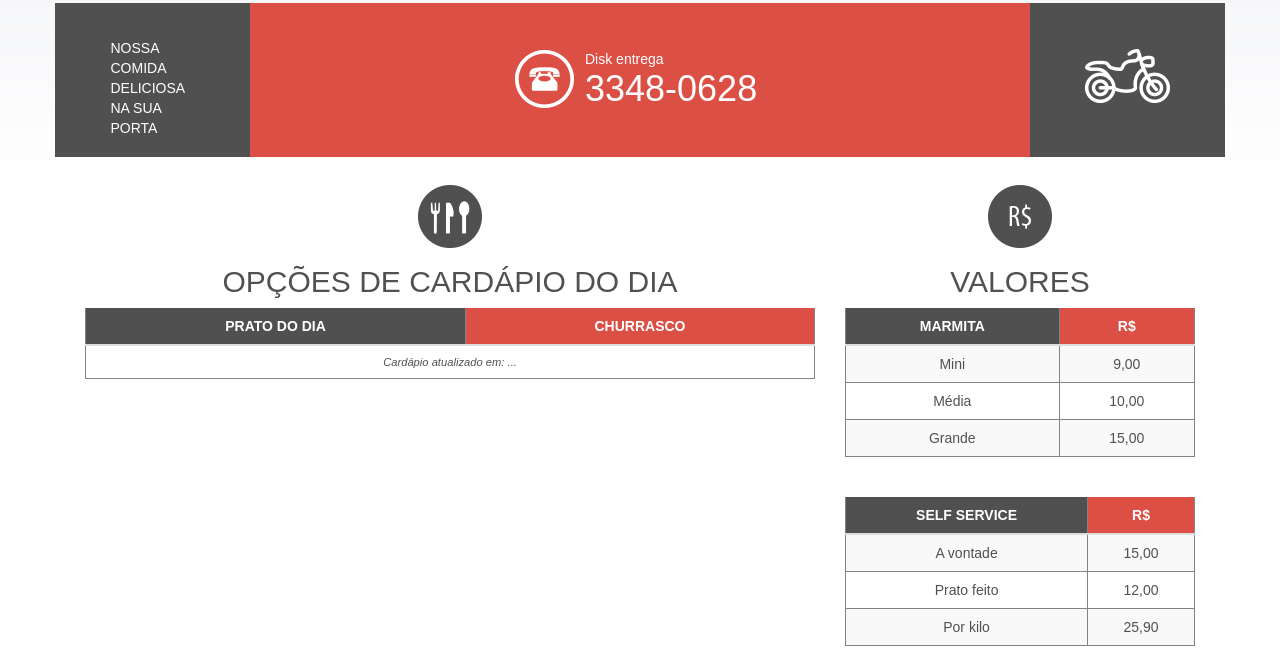
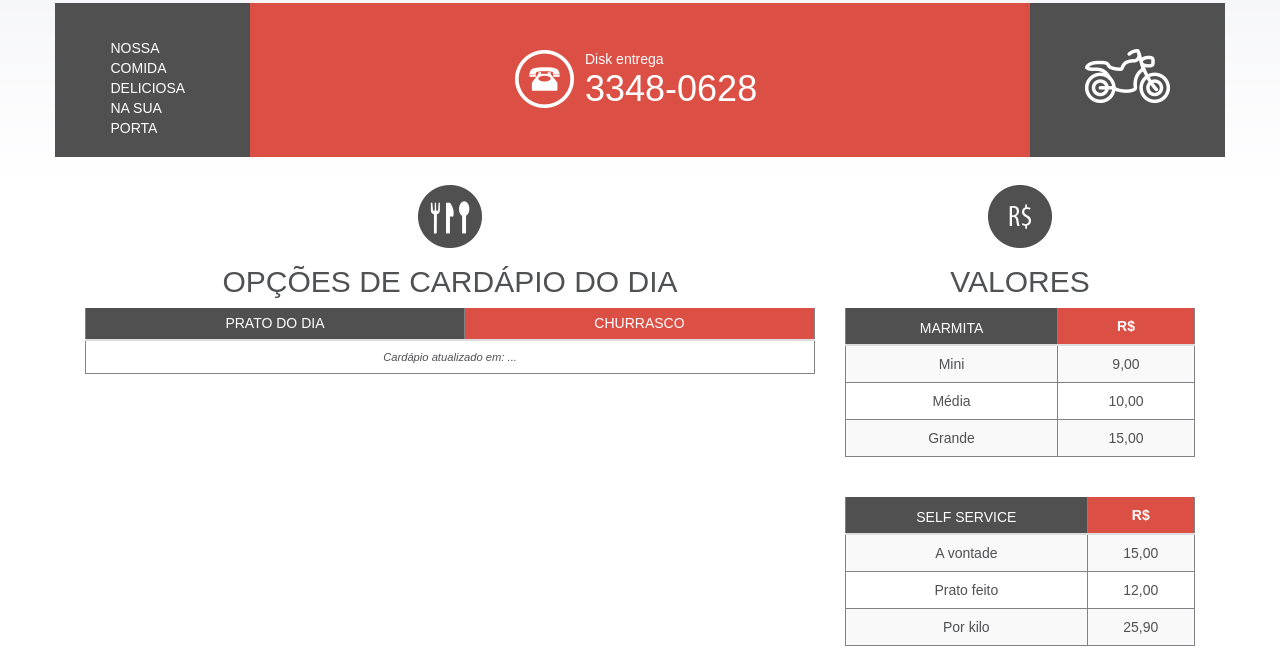
Before and after one commit to maxcnunes/vianda-refeicoes-site, a website: page app/index.html in a window 1280 px wide. Shown: the part 718-1390 px from the top of the page. Drawn offline with nearby package versions, Linux system fonts and the light colour scheme; no server answers; a web font is replaced by a local one.

Commit message:
improves headers

```diff
--- a/app/app.css
+++ b/app/app.css
@@ -117,3 +117,8 @@ table th, table td {
 header h2, thead {
   text-transform: uppercase;
 }
+
+h3 {
+  font-size: 1em;
+  margin: 0 auto;
+}
--- a/app/index.html
+++ b/app/index.html
@@ -62,13 +62,13 @@
       <div id="tabelas" class="row">
         <div id="cardapio" class="col-md-8">
           <header>
-            <h2>opções de cardápio do dia</h2>
+            <h2>Opções de cardápio do dia</h2>
           </header>
           <table class="table table-striped">
             <thead>
               <tr>
-                <th class="dark-box">Prato do dia</th>
-                <th class="red-box">Churrasco</th>
+                <th class="dark-box"><h3>Prato do dia</h3></th>
+                <th class="red-box"><h3>Churrasco</h3></th>
               </tr>
             </thead>
             <tbody></tbody>
@@ -86,7 +86,7 @@
           <table class="table table-striped">
             <thead>
               <tr>
-                <th class="dark-box">Marmita</th>
+                <th class="dark-box"><h3>Marmita</h3></th>
                 <th class="red-box">R$</th>
               </tr>
             </thead>
@@ -109,7 +109,7 @@
           <table class="table table-striped">
             <thead>
               <tr>
-                <th class="dark-box">Self Service</th>
+                <th class="dark-box"><h3>Self Service<h3></th>
                 <th class="red-box">R$</th>
               </tr>
             </thead>
```
